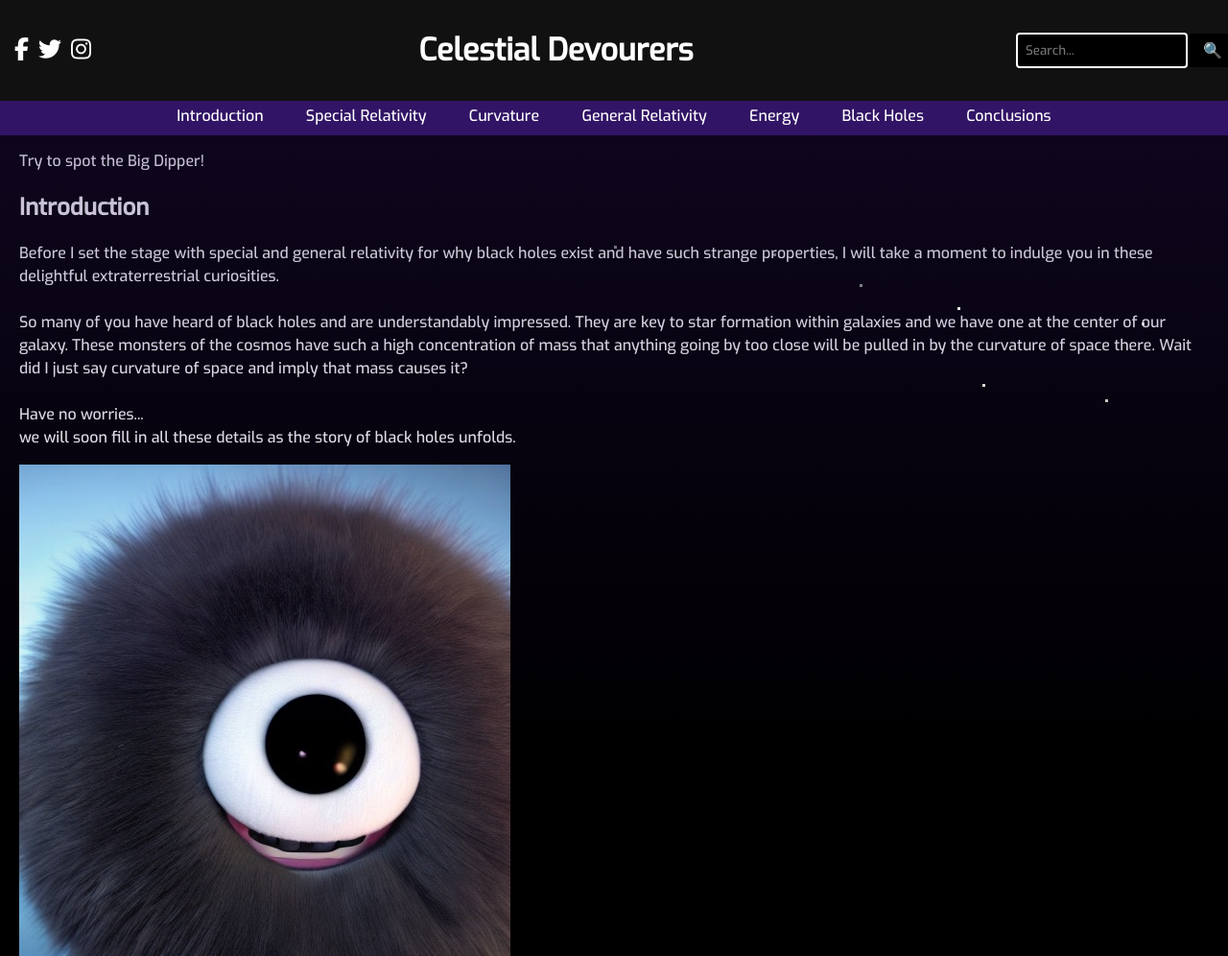
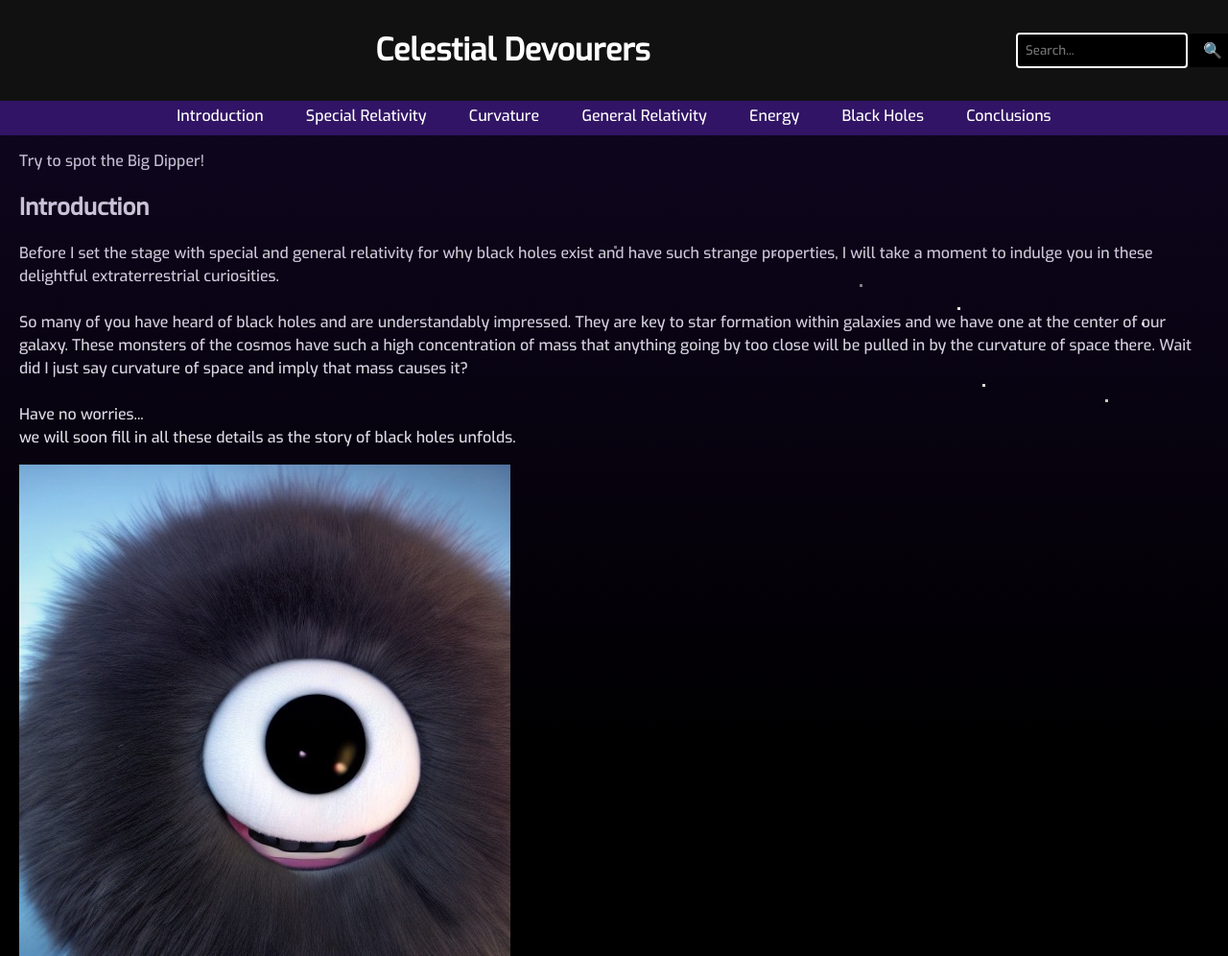
Before and after one commit to HallieMik/BlackHoles, a plain HTML site: page index.html in a window 1280 px wide. Shown: the top 996 px of the page at 96% size. Drawn offline with nearby package versions, Linux system fonts and the light colour scheme; some packages are replaced by stand-ins of ours.

Commit message:
Update index.html

```diff
--- a/index.html
+++ b/index.html
@@ -24,17 +24,6 @@
     <div class="star7"></div>
   </div>
   <header>
-    <div class="social-media">
-        <a href="#" class="social-icon">
-          <i class="fab fa-facebook-f"></i>
-        </a>
-        <a href="#" class="social-icon">
-          <i class="fab fa-twitter"></i>
-        </a>
-        <a href="#" class="social-icon">
-          <i class="fab fa-instagram"></i>
-        </a>
-    </div>
     <h1 class="title">Celestial Devourers</h1>
     <div class="search-bar">
       <input type="text" id="search-input" placeholder="Search...">
```
